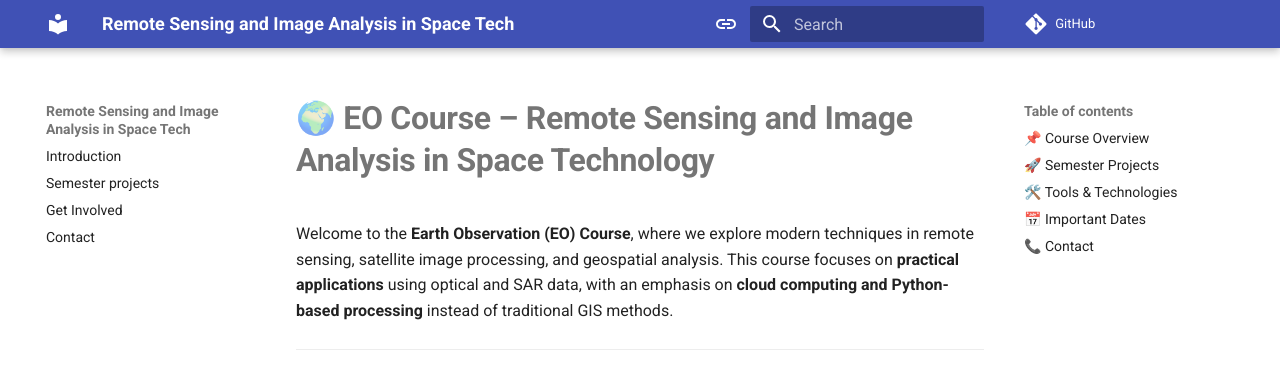
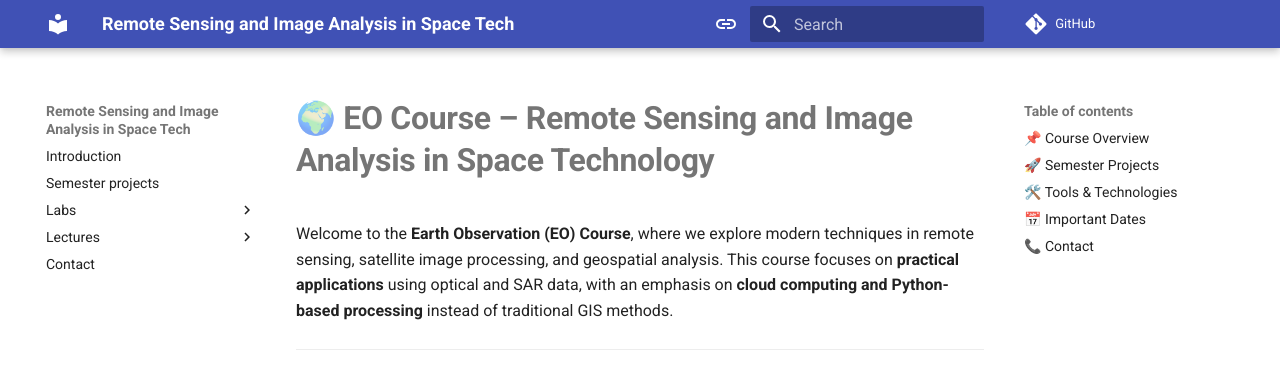
Before and after one commit to eo-agh/eo-course, an MkDocs documentation site: the page built from docs/index.md, in a window 1280 px wide. Shown: the top 391 px of the page. Built offline with MkDocs 1.6.1 and Material for MkDocs 9.7.7, drawn with Linux system fonts in a browser that asks for light colours; comment, search, counter and statistics services are not loaded; some of the changed lines change nothing that is shown.

Commit message:
Update mkdocs.yml

```diff
--- a/mkdocs.yml
+++ b/mkdocs.yml
@@ -40,5 +40,9 @@ markdown_extensions:
 nav:
   - Introduction: introduction.md
   - Semester projects: projects.md
-  - Get Involved: get_involved.md
+  - Labs:
+      - Lab 0: assets/labs/lab_0.md
+      - Lab 1: assets/labs/lab_1.md
+  - Lectures:
+      - Lecture 1: assets/lectures/lecture_1.md
   - Contact: contact.md
```
